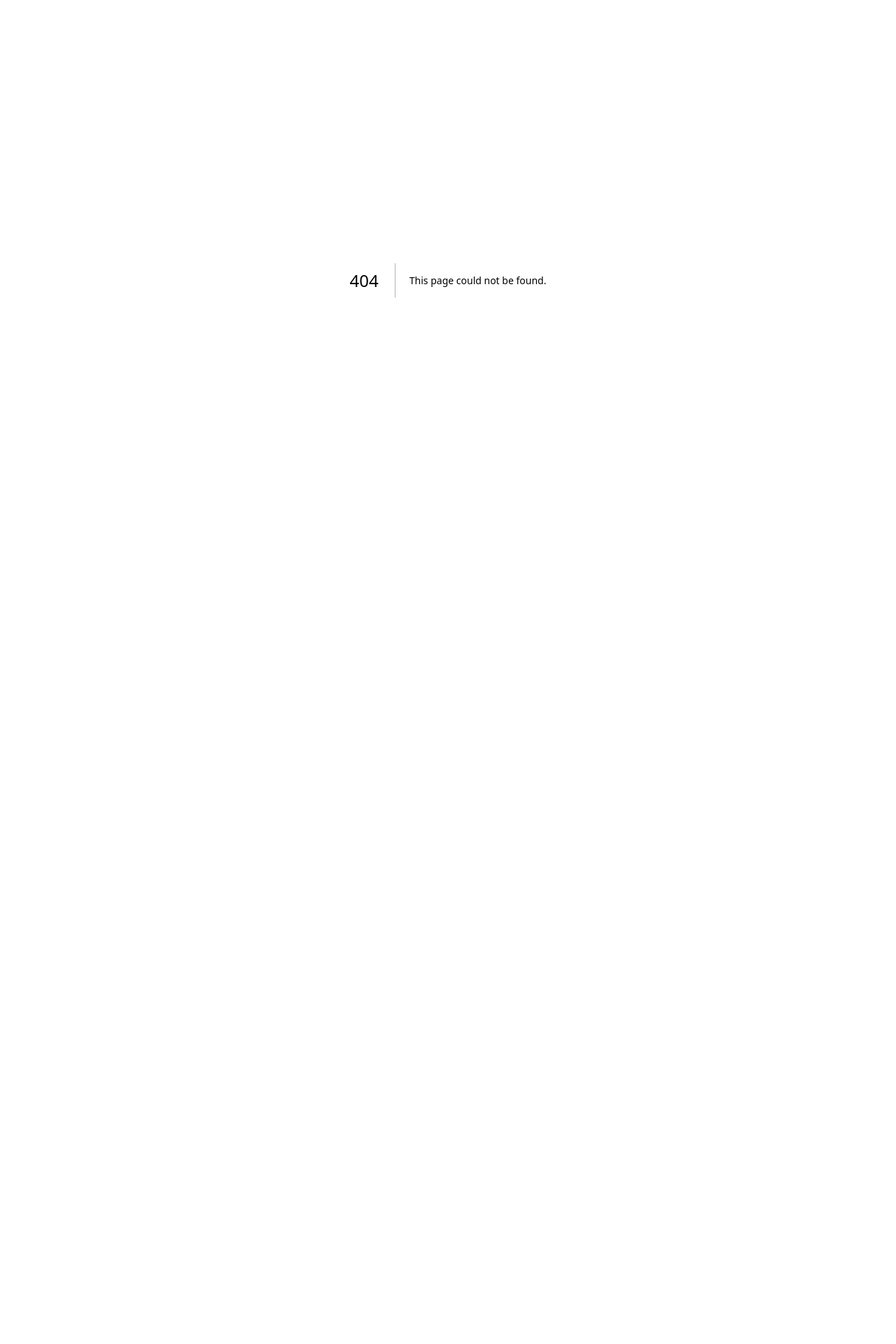
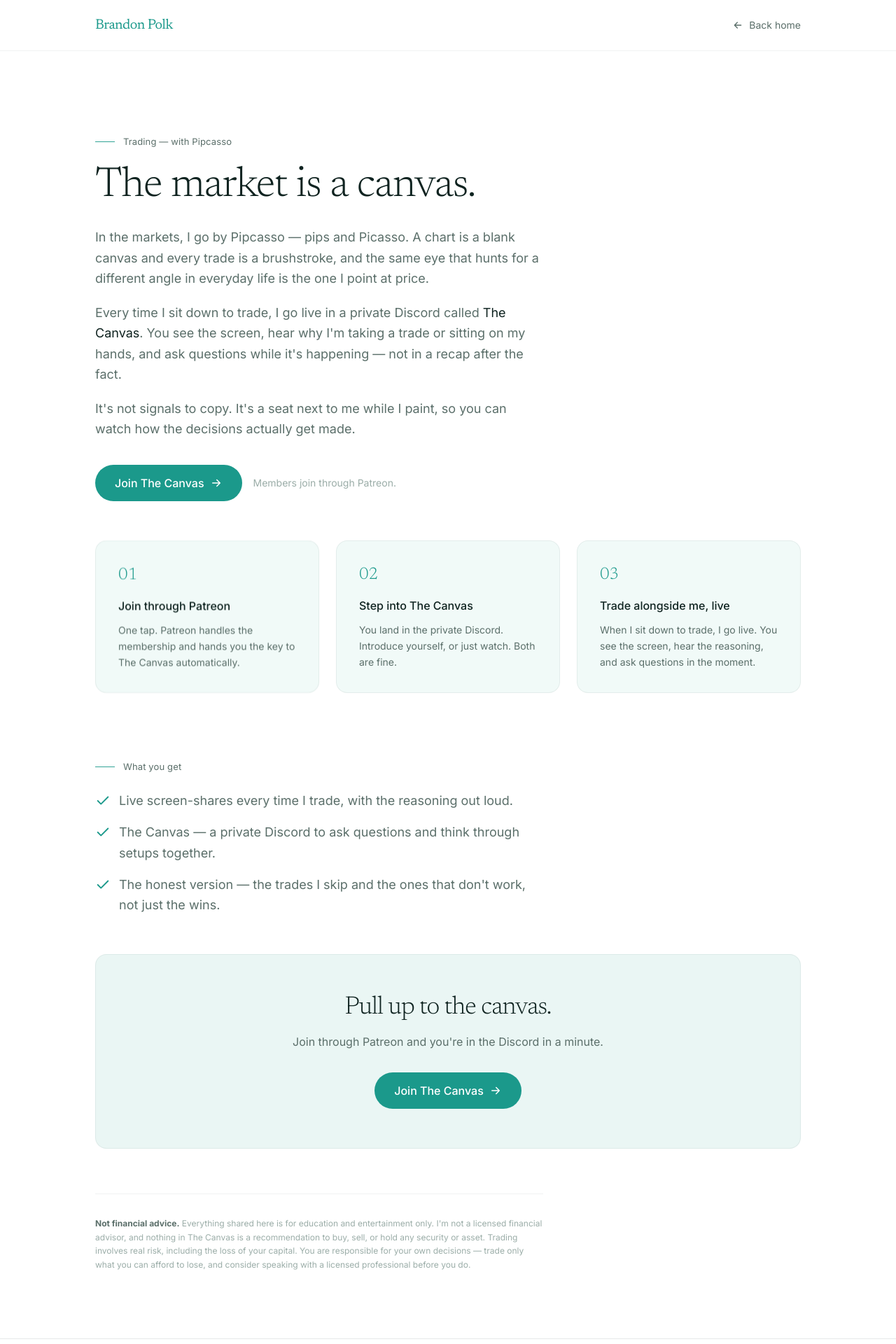
Before and after one commit to iambrandonpolk/brandon-polk-site, a Next.js app: page /trading in a window 1280 px wide. Before the commit this address had no page. Shown: the top 1920 px of the page at 70% size. Before the commit the page ends 800 px from the top, so only its background shows below. Built offline with nearby package versions, Linux system fonts and the light colour scheme.

Commit message:
Create page.jsx

```diff
--- /dev/null
+++ b/app/trading/page.jsx
@@ -0,0 +1,181 @@
+import Container from "@/components/Container";
+import Footer from "@/components/Footer";
+import Reveal from "@/components/Reveal";
+import { patreon } from "@/lib/content";
+
+export const metadata = {
+  title: "Trading",
+  description:
+    "In the markets I go by Pipcasso. Join me live in The Canvas — a private Discord — every time I trade. Watch the screen, hear the reasoning, ask in real time.",
+  alternates: { canonical: "/trading" },
+};
+
+const steps = [
+  {
+    n: "01",
+    title: "Join through Patreon",
+    desc: "One tap. Patreon handles the membership and hands you the key to The Canvas automatically.",
+  },
+  {
+    n: "02",
+    title: "Step into The Canvas",
+    desc: "You land in the private Discord. Introduce yourself, or just watch. Both are fine.",
+  },
+  {
+    n: "03",
+    title: "Trade alongside me, live",
+    desc: "When I sit down to trade, I go live. You see the screen, hear the reasoning, and ask questions in the moment.",
+  },
+];
+
+export default function TradingPage() {
+  return (
+    <>
+      <header className="sticky top-0 z-50 border-b border-[var(--border-soft)] bg-[var(--bg)]/70 backdrop-blur-xl">
+        <Container className="flex h-[4.5rem] items-center justify-between">
+          <a href="/" className="font-serif text-xl tracking-tight text-[var(--brand)]">
+            Brandon Polk
+          </a>
+          <a
+            href="/"
+            className="group inline-flex items-center gap-2 text-sm text-[var(--text-muted)] transition-colors hover:text-[var(--text)]"
+          >
+            <svg width="16" height="16" viewBox="0 0 24 24" fill="none" stroke="currentColor" strokeWidth="2" strokeLinecap="round" strokeLinejoin="round" className="transition-transform group-hover:-translate-x-0.5">
+              <path d="M19 12H5M11 18l-6-6 6-6" />
+            </svg>
+            Back home
+          </a>
+        </Container>
+      </header>
+
+      <main>
+        {/* Hero */}
+        <Container className="pt-20 pb-14 sm:pt-28">
+          <div className="max-w-reading">
+            <span className="eyebrow">Trading — with Pipcasso</span>
+            <h1 className="mt-6 font-serif text-5xl font-light leading-[1.05] tracking-tighter sm:text-6xl">
+              The market is a canvas.
+            </h1>
+            <p className="mt-7 text-lg leading-relaxed text-[var(--text-muted)]">
+              In the markets, I go by Pipcasso — pips and Picasso. A chart is a
+              blank canvas and every trade is a brushstroke, and the same
+              eye that hunts for a different angle in everyday life is the one I
+              point at price.
+            </p>
+            <p className="mt-5 text-lg leading-relaxed text-[var(--text-muted)]">
+              Every time I sit down to trade, I go live in a private Discord
+              called <span className="text-[var(--text)]">The Canvas</span>. You
+              see the screen, hear why I'm taking a trade or sitting on my hands,
+              and ask questions while it's happening — not in a recap after the
+              fact.
+            </p>
+            <p className="mt-5 text-lg leading-relaxed text-[var(--text-muted)]">
+              It's not signals to copy. It's a seat next to me while I paint, so
+              you can watch how the decisions actually get made.
+            </p>
+
+            <div className="mt-9 flex flex-wrap items-center gap-4">
+              <a
+                href={patreon.url}
+                target="_blank"
+                rel="noopener noreferrer"
+                className="inline-flex items-center gap-2 rounded-full bg-[var(--brand)] px-7 py-3.5 text-base font-medium text-white transition-all duration-300 hover:-translate-y-0.5 hover:bg-[var(--brand-strong)]"
+              >
+                Join The Canvas
+                <svg width="18" height="18" viewBox="0 0 24 24" fill="none" stroke="currentColor" strokeWidth="2" strokeLinecap="round" strokeLinejoin="round">
+                  <path d="M5 12h14M13 6l6 6-6 6" />
+                </svg>
+              </a>
+              <span className="text-sm text-[var(--text-faint)]">
+                Members join through Patreon.
+              </span>
+            </div>
+          </div>
+        </Container>
+
+        {/* How it works */}
+        <Container className="pb-8">
+          <div className="grid grid-cols-1 gap-6 sm:grid-cols-3">
+            {steps.map((s, i) => (
+              <Reveal key={s.n} delay={(i % 3) * 80}>
+                <div className="h-full rounded-2xl border border-[var(--border-soft)] bg-[var(--bg-soft)] p-8">
+                  <span className="font-serif text-2xl font-light text-[var(--brand)]">
+                    {s.n}
+                  </span>
+                  <h2 className="mt-4 text-base font-medium text-[var(--text)]">
+                    {s.title}
+                  </h2>
+                  <p className="mt-3 text-sm leading-relaxed text-[var(--text-muted)]">
+                    {s.desc}
+                  </p>
+                </div>
+              </Reveal>
+            ))}
+          </div>
+        </Container>
+
+        {/* What you get */}
+        <Container className="py-14">
+          <div className="max-w-reading">
+            <p className="eyebrow mb-6">What you get</p>
+            <ul className="space-y-4 text-lg leading-relaxed text-[var(--text-muted)]">
+              {[
+                "Live screen-shares every time I trade, with the reasoning out loud.",
+                "The Canvas — a private Discord to ask questions and think through setups together.",
+                "The honest version — the trades I skip and the ones that don't work, not just the wins.",
+              ].map((line) => (
+                <li key={line} className="flex gap-3">
+                  <svg width="22" height="22" viewBox="0 0 24 24" fill="none" stroke="var(--brand)" strokeWidth="2" strokeLinecap="round" strokeLinejoin="round" className="mt-1 shrink-0">
+                    <path d="M20 6L9 17l-5-5" />
+                  </svg>
+                  <span>{line}</span>
+                </li>
+              ))}
+            </ul>
+          </div>
+        </Container>
+
+        {/* Closing CTA */}
+        <Container className="pb-16">
+          <div className="rounded-2xl border border-[var(--border-soft)] bg-[var(--brand-soft)] p-10 text-center sm:p-14">
+            <h2 className="font-serif text-3xl font-light tracking-tight text-[var(--text)] sm:text-4xl">
+              Pull up to the canvas.
+            </h2>
+            <p className="mx-auto mt-4 max-w-md text-[var(--text-muted)]">
+              Join through Patreon and you're in the Discord in a minute.
+            </p>
+            <a
+              href={patreon.url}
+              target="_blank"
+              rel="noopener noreferrer"
+              className="mt-8 inline-flex items-center gap-2 rounded-full bg-[var(--brand)] px-7 py-3.5 text-base font-medium text-white transition-all duration-300 hover:-translate-y-0.5 hover:bg-[var(--brand-strong)]"
+            >
+              Join The Canvas
+              <svg width="18" height="18" viewBox="0 0 24 24" fill="none" stroke="currentColor" strokeWidth="2" strokeLinecap="round" strokeLinejoin="round">
+                <path d="M5 12h14M13 6l6 6-6 6" />
+              </svg>
+            </a>
+          </div>
+        </Container>
+
+        {/* Disclaimer */}
+        <Container className="pb-24">
+          <div className="max-w-reading border-t border-[var(--border-soft)] pt-8">
+            <p className="text-xs leading-relaxed text-[var(--text-faint)]">
+              <strong className="text-[var(--text-muted)]">Not financial advice.</strong>{" "}
+              Everything shared here is for education and entertainment only. I'm
+              not a licensed financial advisor, and nothing in The Canvas is a
+              recommendation to buy, sell, or hold any security or asset. Trading
+              involves real risk, including the loss of your capital. You are
+              responsible for your own decisions — trade only what you can afford
+              to lose, and consider speaking with a licensed professional before
+              you do.
+            </p>
+          </div>
+        </Container>
+      </main>
+
+      <Footer />
+    </>
+  );
+}
```
